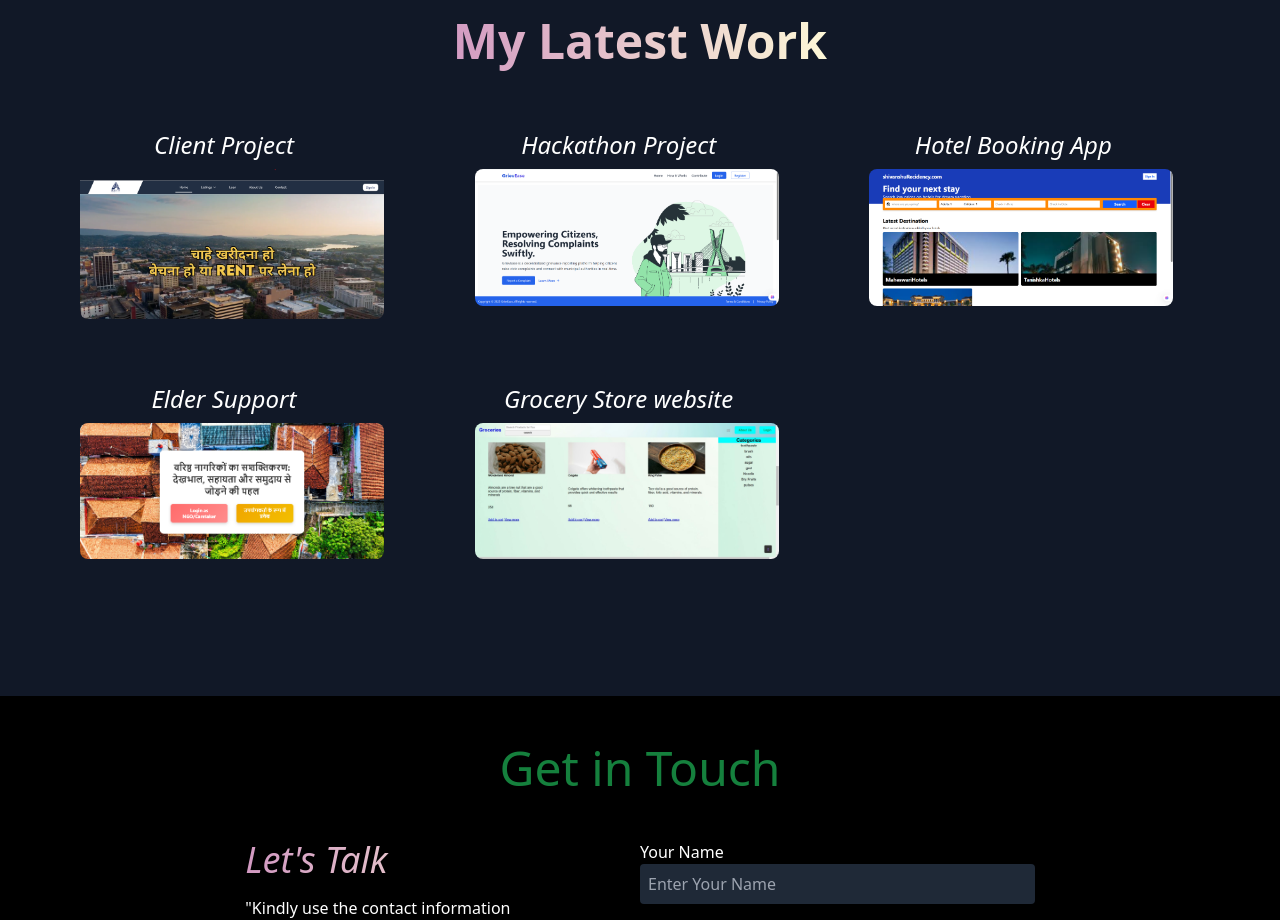
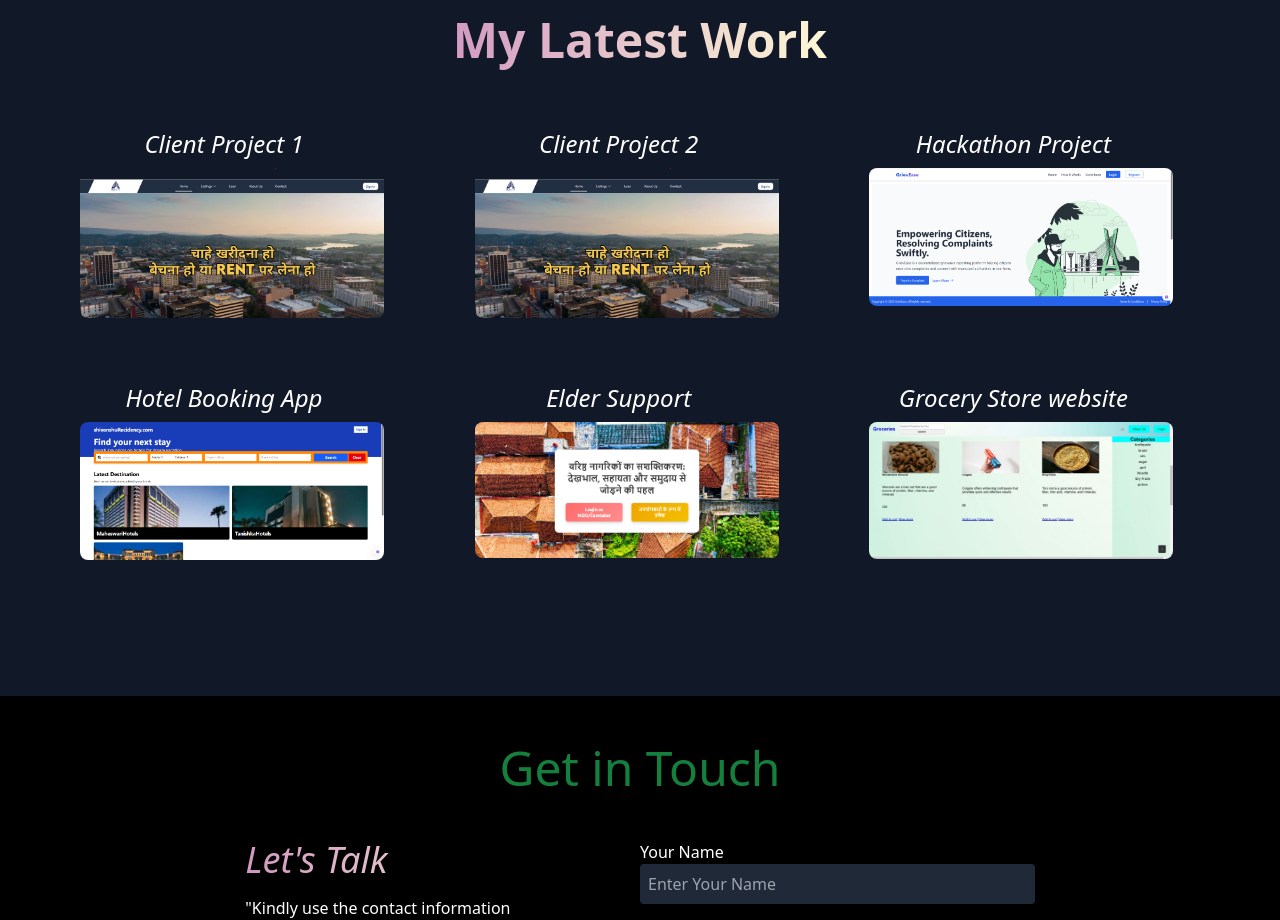
Before and after one commit to shiv-anshu-gupta/My_Portfolio, a React (Vite) app: page / in a window 1280 px wide. Shown: the part 1460-2380 px from the top of the page. Built offline with nearby package versions, Linux system fonts and the light colour scheme.

Commit message:
Update Mywork.jsx

```diff
--- a/src/Components/MyWork/Mywork.jsx
+++ b/src/Components/MyWork/Mywork.jsx
@@ -16,9 +16,14 @@ const Mywork = () => {
         <div className="flex justify-center">
           <div className="grid w-full max-w-6xl grid-cols-1 gap-8 sm:grid-cols-2 lg:grid-cols-3">
             <Work_data
-              Title="Client Project"
+              Title="Client Project 1"
               ImgProject="Images/client.png"
               link="https://www.aditihdrealestate.com/"
+            />
+            <Work_data
+              Title="Client Project 2"
+              ImgProject="Images/client.png"
+              link="https:https://nweaverarchitect.in/"
             />
             <Work_data
               Title="Hackathon Project"
```
